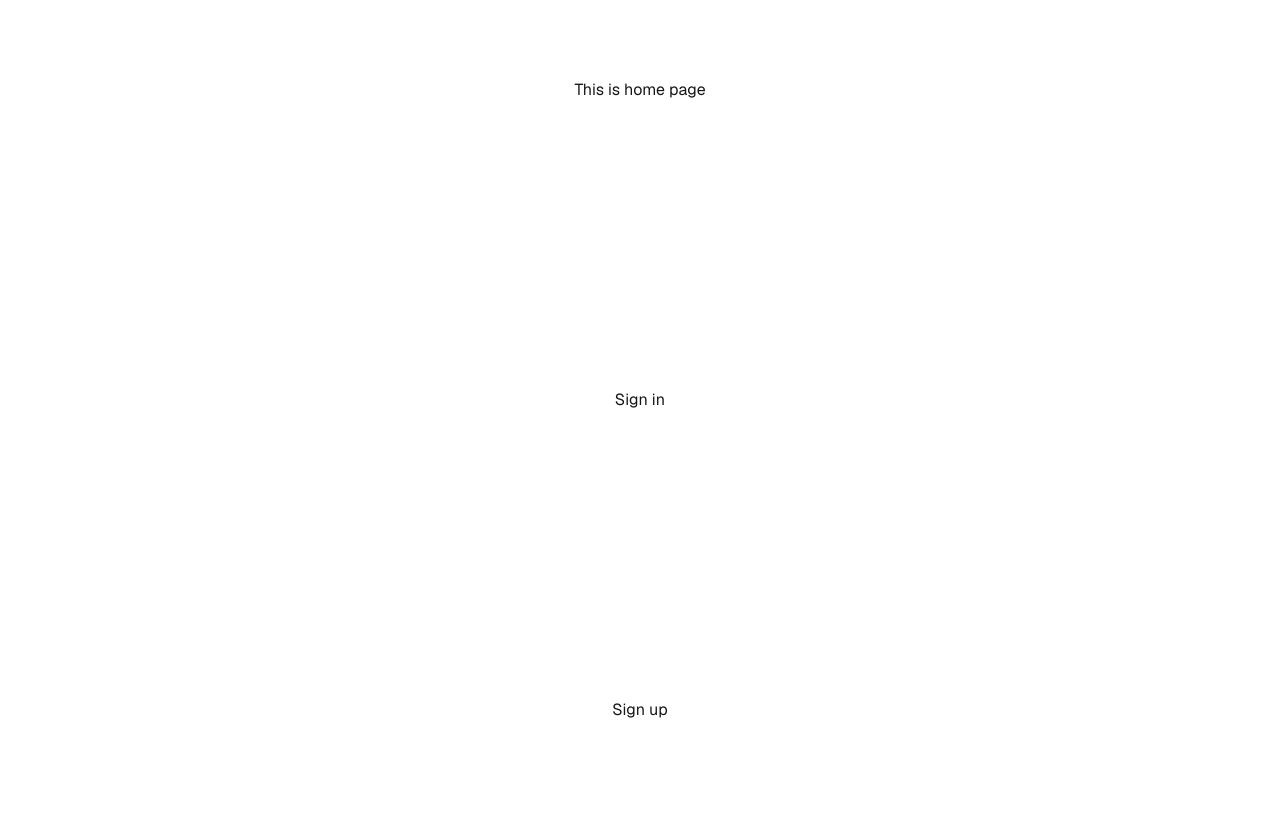
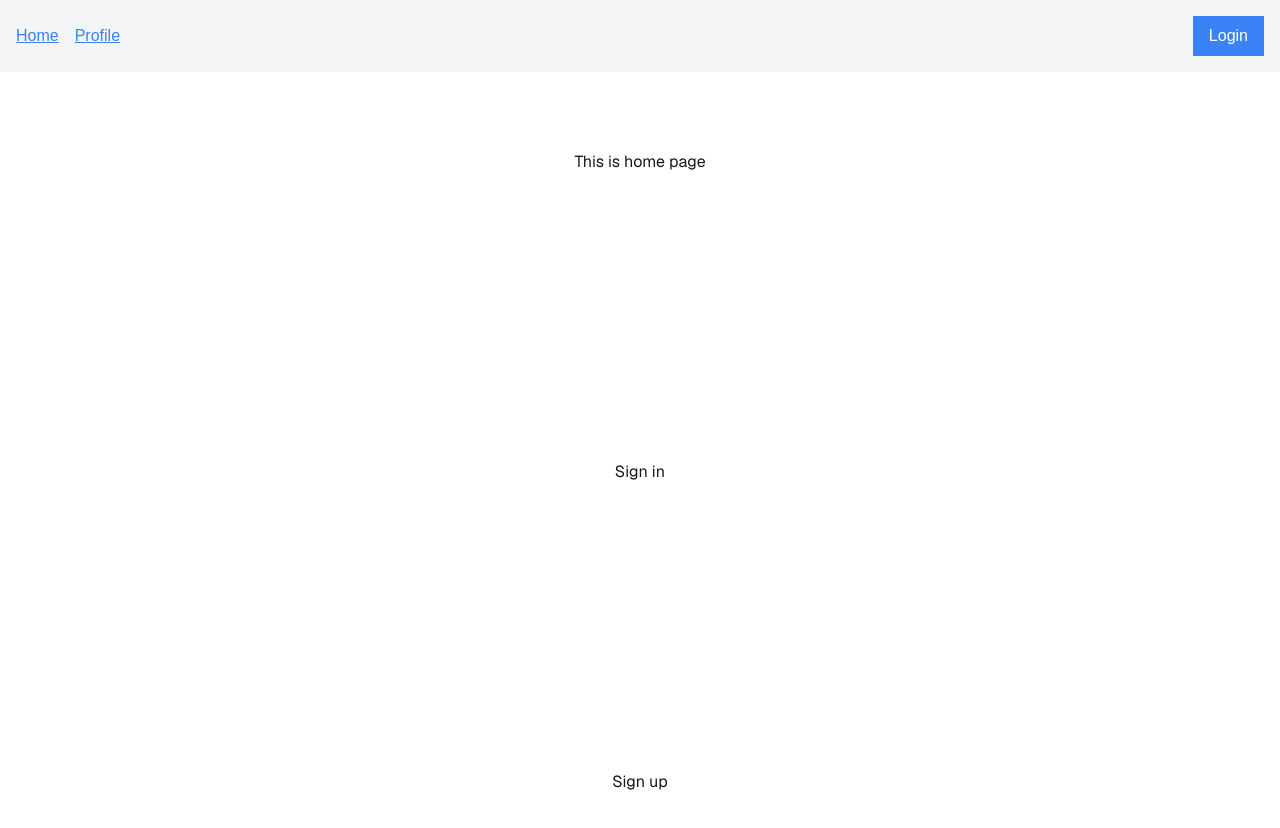
Before and after one commit to asifahmed1810/simple-blog-nextjs, a Next.js app: page / in a window 1280 px wide. Shown: the top 828 px of the page. Before the commit the page ends 800 px from the top, so only its background shows below. Built offline with nearby package versions, Linux system fonts and the light colour scheme; no server answers.

Commit message:
Added header component

```diff
--- a/src/app/layout.js
+++ b/src/app/layout.js
@@ -1,5 +1,6 @@
 import { Geist, Geist_Mono } from "next/font/google";
 import "./globals.css";
+import Header from "@/components/Header";
 
 const geistSans = Geist({
   variable: "--font-geist-sans",
@@ -22,6 +23,7 @@ export default function RootLayout({ children }) {
       <body
         className={`${geistSans.variable} ${geistMono.variable} antialiased`}
       >
+        <Header></Header>
         {children}
       </body>
     </html>
--- /dev/null
+++ b/src/components/Header.jsx
@@ -0,0 +1,34 @@
+'use client'
+
+import { useKindeAuth } from '@kinde-oss/kinde-auth-nextjs';
+import Link from 'next/link';
+import React from 'react';
+
+const Header = () => {
+    const {isAuthenticated, login, logout}=useKindeAuth();
+    return (
+        <header className="flex justify-between items-center p-4 bg-gray-100">
+      <nav>
+        <Link href="/" className="mr-4 text-blue-500 underline">
+          Home
+        </Link>
+        <Link href="/profile" className="text-blue-500 underline">
+          Profile
+        </Link>
+      </nav>
+      <div>
+        {isAuthenticated ? (
+          <button onClick={logout} className="bg-red-500 text-white px-4 py-2">
+            Logout
+          </button>
+        ) : (
+          <button onClick={login} className="bg-blue-500 text-white px-4 py-2">
+            Login
+          </button>
+        )}
+      </div>
+    </header>
+    );
+};
+
+export default Header;
```
